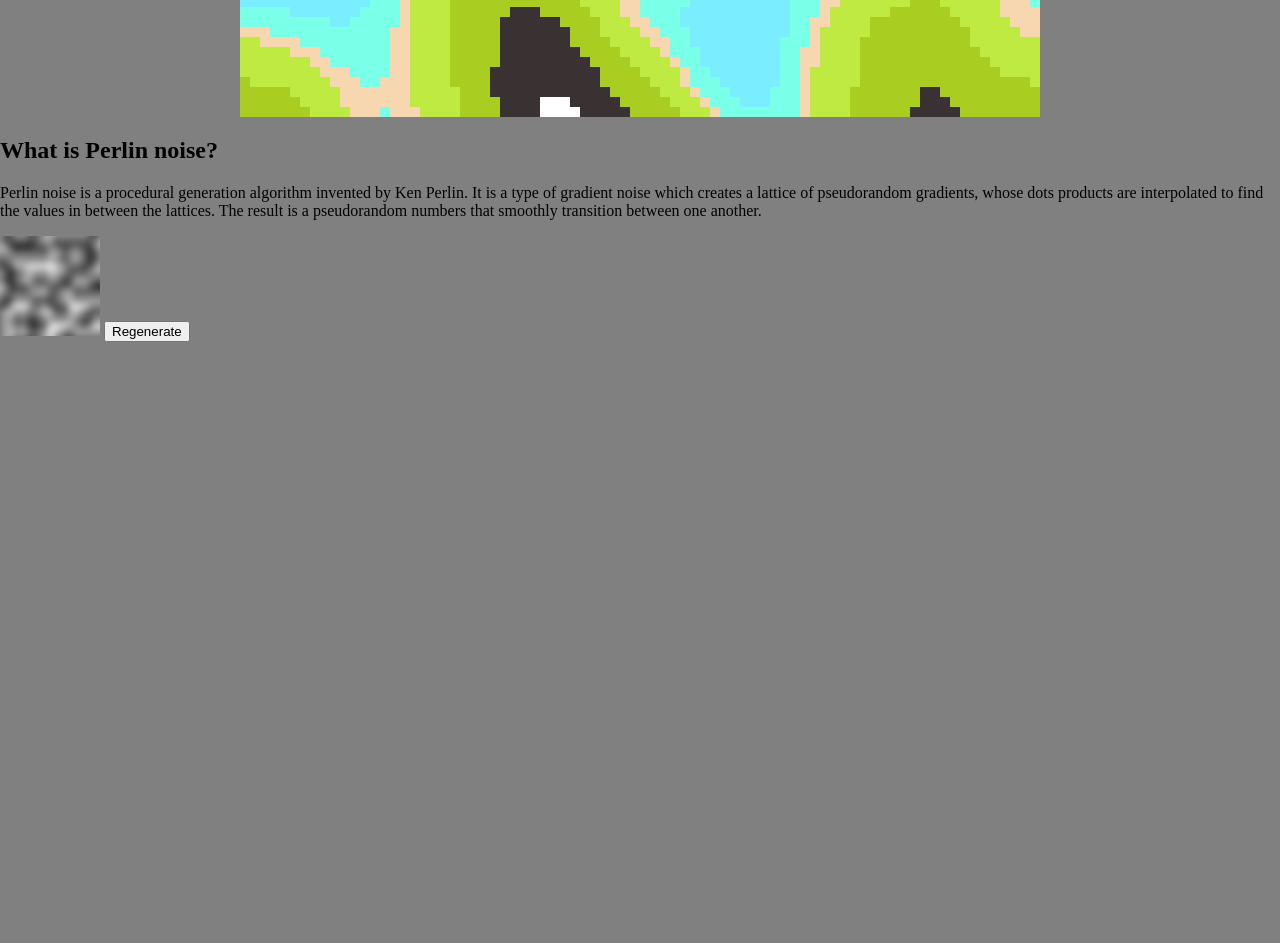
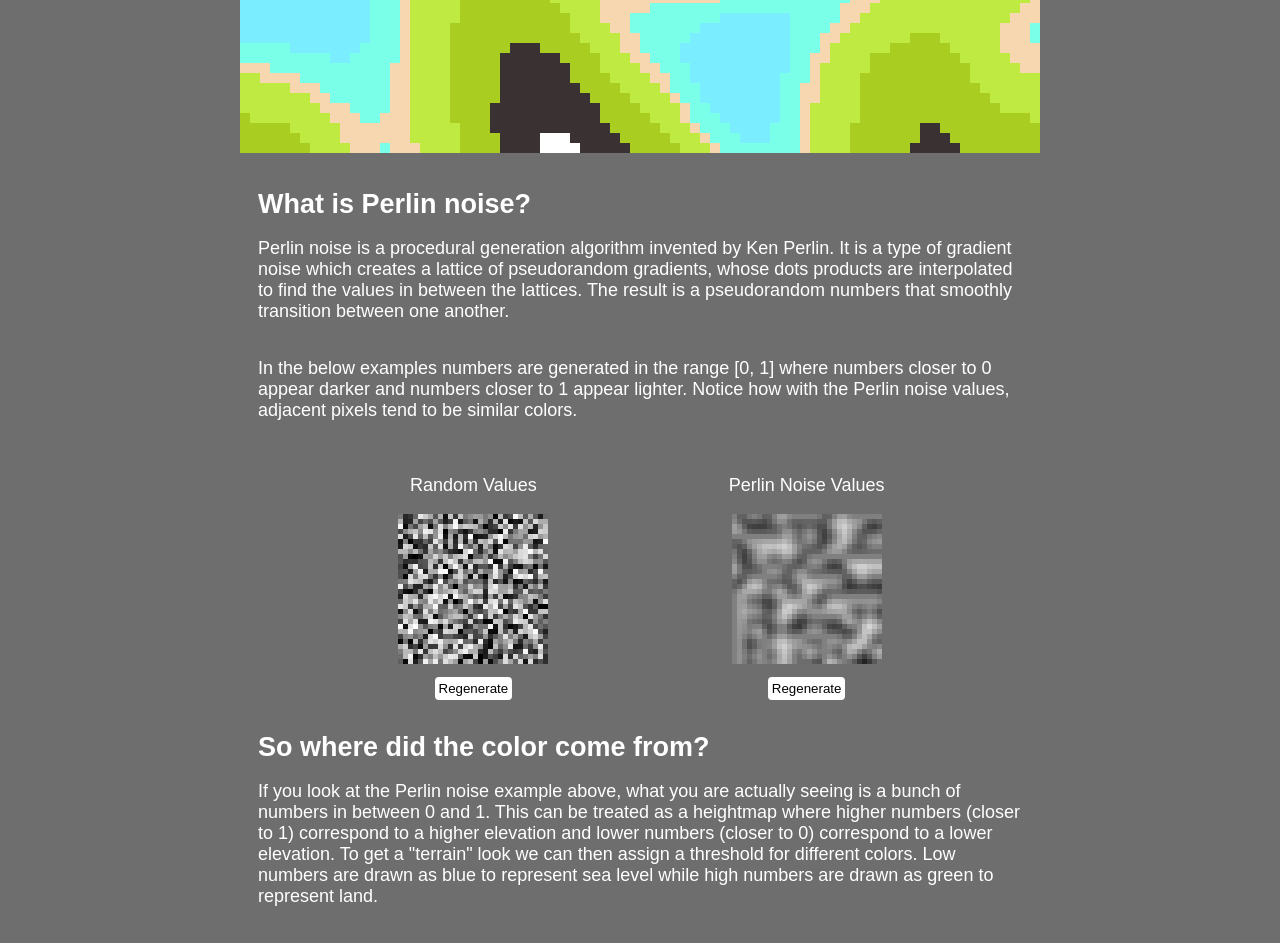
Before and after one commit to Adamv27/terrain, a plain HTML site: page index.html in a window 1280 px wide. Shown: the part 420-1363 px from the top of the page. Before the commit the page ends 800 px from the top, so only its background shows below. Drawn offline with Linux system fonts and the light colour scheme; animation ran at ten frames a second.

Commit message:
Add random value example and more informational text along with styling

```diff
--- a/index.html
+++ b/index.html
@@ -14,11 +14,28 @@
         <canvas id="canvas"></canvas>
       </div>
       <div id="content">
-        <div>
+        <div class="text-box">
           <h2>What is Perlin noise?</h2>
           <p>Perlin noise is a procedural generation algorithm invented by Ken Perlin. It is a type of gradient noise which creates a lattice of pseudorandom gradients, whose dots products are interpolated to find the values in between the lattices. The result is a pseudorandom numbers that smoothly transition between one another.</p>
-          <canvas id="perlin-example"></canvas>
-          <button id="generate-example">Regenerate</button>
+          <p>In the below examples numbers are generated in the range [0, 1] where numbers closer to 0 appear darker and numbers closer to 1 appear lighter. Notice how with the Perlin noise values, adjacent pixels tend to be similar colors.</p>
+        </div>
+
+        <div id="examples">
+          <div class="example-box">
+            <p>Random Values</p>
+            <canvas id="random-example"></canvas>
+            <button id="generate-random-example" class="btn example">Regenerate</button>
+          </div>
+          <div class="example-box">
+            <p>Perlin Noise Values</p>
+            <canvas id="perlin-example"></canvas>
+            <button id="generate-example" class="btn example">Regenerate</button>
+          </div>
+        </div>
+
+        <div class="text-box">
+          <h2>So where did the color come from?</h2>
+          <p>If you look at the Perlin noise example above, what you are actually seeing is a bunch of numbers in between 0 and 1. This can be treated as a heightmap where higher numbers (closer to 1) correspond to a higher elevation and lower numbers (closer to 0) correspond to a lower elevation. To get a "terrain" look we can then assign a threshold for different colors. Low numbers are drawn as blue to represent sea level while high numbers are drawn as green to represent land.</p>
         </div>
       </div>
     </div>
--- a/src/perlinExample.js
+++ b/src/perlinExample.js
@@ -2,34 +2,59 @@ import { noise } from "../lib/perlin.js";
 import { settings } from "./settings.js";
 import { mapToRange, hsvToRgb } from "../lib/utils.js";
 
-const button = document.getElementById('generate-example')
-const canvas = document.getElementById('perlin-example');
+const WIDTH = 150;
+const HEIGHT = 150;
+const PIXEL_SIZE = 5;
 
-const WIDTH = 100;
-const HEIGHT = 100;
+const perlinCanvas = document.getElementById('perlin-example');
+const perlinCtx = perlinCanvas.getContext('2d')
+perlinCanvas.width = WIDTH;
+perlinCanvas.height = HEIGHT;
 
-canvas.width = WIDTH;
-canvas.height = HEIGHT;
-const ctx = canvas.getContext('2d')
+const randomCanvas = document.getElementById('random-example')
+const randomCtx = randomCanvas.getContext('2d')
+randomCanvas.width = WIDTH;
+randomCanvas.height = HEIGHT;
 
 
 const generatePerlin = () => {
   noise.seed(Math.random());
 
-  for (let i = 0; i < HEIGHT; i++) {
-    for (let j = 0; j < WIDTH; j++) {
+  for (let i = 0; i < HEIGHT; i += PIXEL_SIZE) {
+    for (let j = 0; j < WIDTH; j += PIXEL_SIZE) {
       const perlinValue = noise.perlin2(i * settings.RANDOMNESS, j * settings.RANDOMNESS);
-      let value = mapToRange(perlinValue, -1, 1, 0, 1);
+      const value = mapToRange(perlinValue, -1, 1, 0, 1);
 
       const rgbColor = hsvToRgb(0, 0, value);
-      ctx.fillStyle = `rgb(${rgbColor[0]}, ${rgbColor[1]}, ${rgbColor[2]})`;
-      ctx.fillRect(j, i, 1, 1) ;
+      perlinCtx.fillStyle = `rgb(${rgbColor[0]}, ${rgbColor[1]}, ${rgbColor[2]})`;
+      perlinCtx.fillRect(j, i, PIXEL_SIZE, PIXEL_SIZE);
     }
   }
 }
 
+
+const generateRandom = () => {
+  for (let i = 0; i < HEIGHT; i += PIXEL_SIZE) {
+    for (let j = 0; j < WIDTH; j += PIXEL_SIZE) {
+      const value = Math.random();
+      const rgbColor = hsvToRgb(0, 0, value);
+      randomCtx.fillStyle = `rgb(${rgbColor[0]}, ${rgbColor[1]}, ${rgbColor[2]})`;
+      randomCtx.fillRect(j, i, PIXEL_SIZE, PIXEL_SIZE);
+    }
+  }
+}
+
+
+generateRandom();
 generatePerlin();
 
-button.addEventListener('click', () => {
+
+const randomButton = document.getElementById('generate-random-example');
+randomButton.addEventListener('click', () => {
+  generateRandom();
+})
+
+const perlinButton = document.getElementById('generate-example');
+perlinButton.addEventListener('click', () => {
   generatePerlin();
 })
--- a/style.css
+++ b/style.css
@@ -5,7 +5,10 @@
 
 body {
   margin: 0;
-  background-color: grey;
+  background-color: #6E6E6E;
+  color: white;
+  font-family: Arial, Helvetica, sans-serif;
+  font-size: large;
 }
 
 #container {
@@ -20,10 +23,49 @@ body {
   height: calc(9 * var(--tile-size) * var(--scale));
 }
 
-#header {
+h1 {
+  margin-bottom: 0;
+}
+
+h2 {
   margin: 0;
 }
 
 #content {
-  width: 100%;
+  margin-top: 1em;
+  width: calc(16 * var(--tile-size) * var(--scale));
 }
+
+
+.text-box {
+  padding: 1em;
+  display: flex;
+  flex-direction: column;
+  justify-content: center;
+}
+
+#examples {
+  display: flex;
+  justify-content: space-evenly;
+}
+
+.example-box {
+  width: 200px;
+  display: flex;
+  flex-direction: column;
+  align-items: center;
+  text-align: center;
+}
+
+
+.btn {
+  margin: 1em;
+  border: none;
+  background-color: white;
+  border-radius: 4px;
+  padding: 0.3em;
+}
+
+.btn:active {
+  background-color: #C0C0C0;
+}
```
